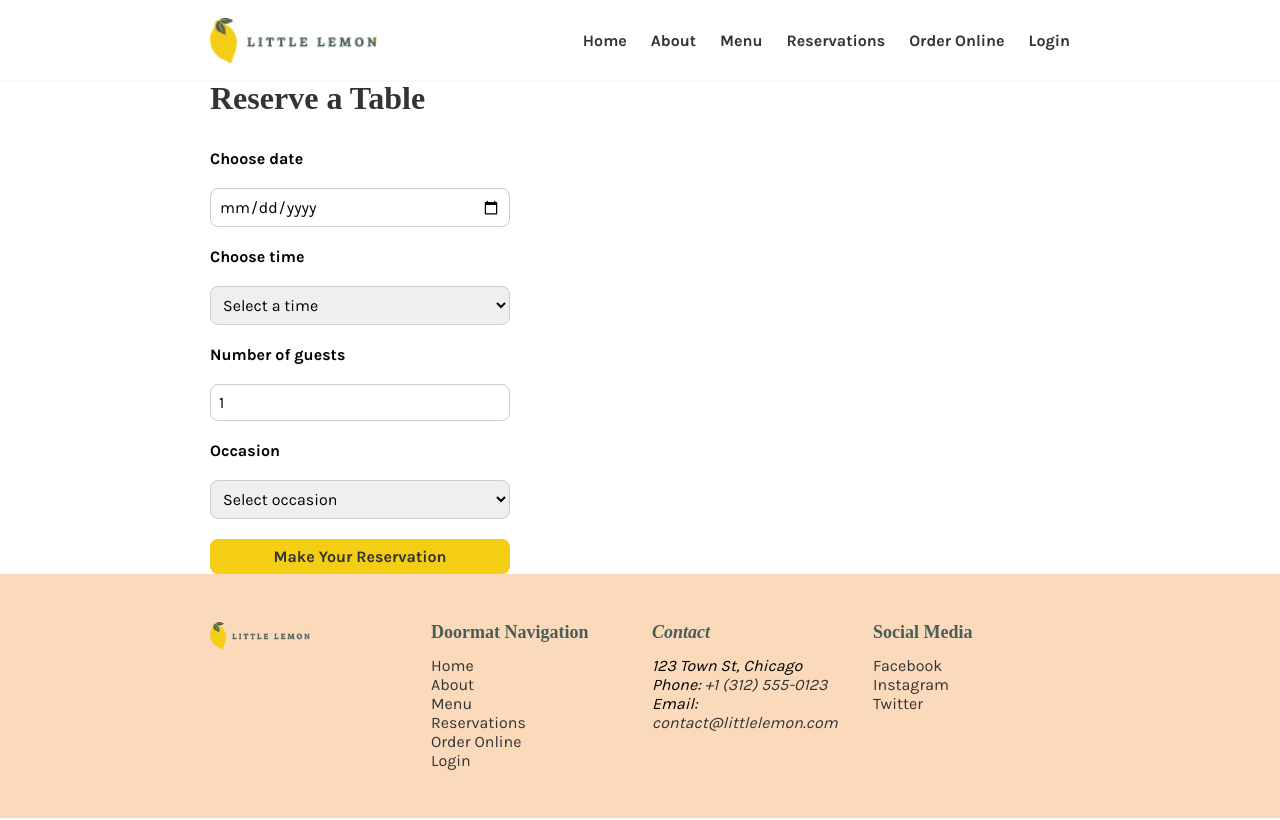
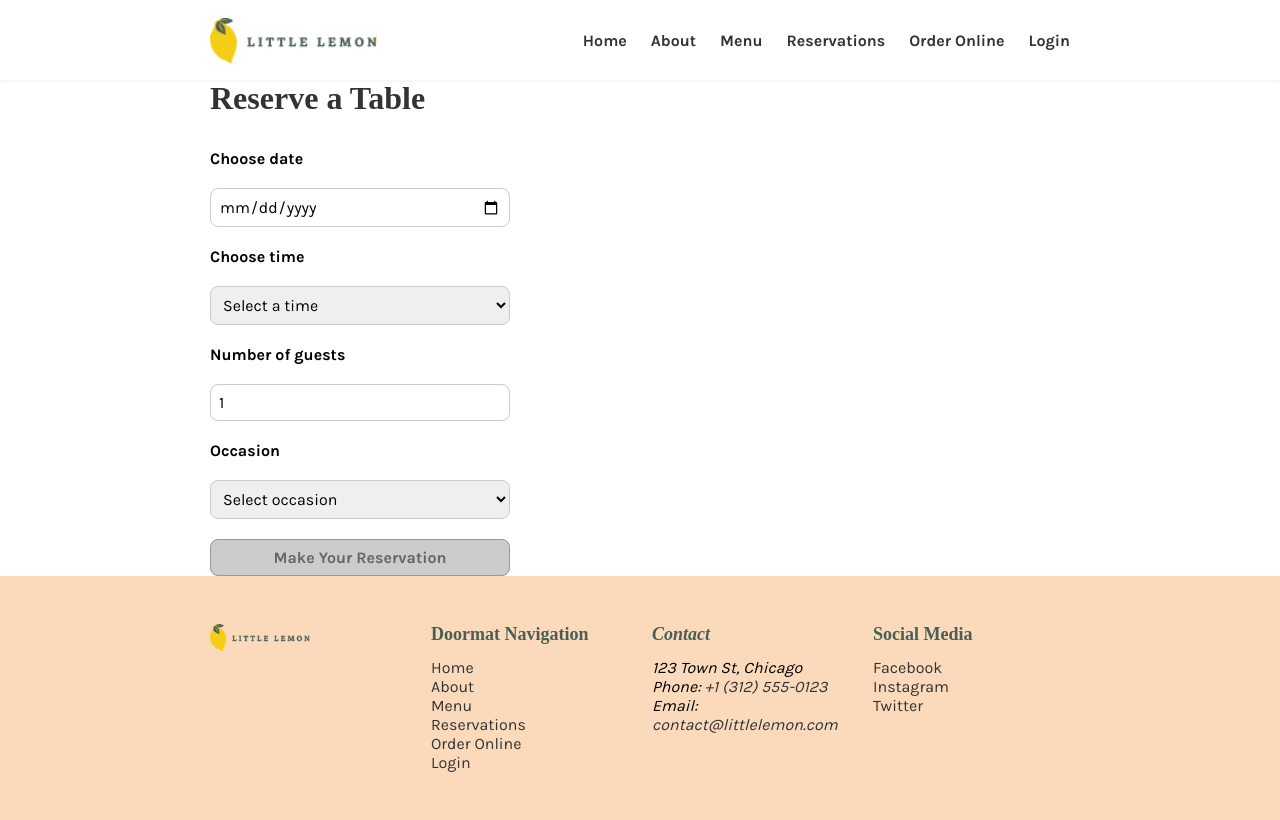
Before and after one commit to orok83/little-lemon, a React (Create React App) app: page /booking in a window 1280 px wide. Built offline with nearby package versions, Linux system fonts and the light colour scheme; a web font is replaced by a local one.

Commit message:
add form validation and update unit test

```diff
--- a/src/App.css
+++ b/src/App.css
@@ -408,13 +408,7 @@ footer {
   border-radius: 8px;
   border: 1px solid #ccc;
 }
-.booking-form input[type="submit"] {
-  background: var(--primary-yellow);
-  color: var(--dark-charcoal);
-  font-weight: bold;
-  cursor: pointer;
-  border: none;
-}
+
 .booking-slots {
   list-style: none;
   padding: 0;
@@ -440,3 +434,48 @@ footer {
     color: #495E57;
     font-weight: bold;
 }
+
+
+
+
+
+
+.past-bookings {
+    margin-top: 40px;
+    padding: 20px;
+    /* background: #f4f4f4; */
+    border-radius: 8px;
+}
+
+.bookings-table {
+    width: 100%;
+    border-collapse: collapse;
+    margin-bottom: 20px;
+}
+
+.bookings-table th, .bookings-table td {
+    border: 1px solid #ddd;
+    padding: 12px;
+    text-align: center;
+}
+
+.bookings-table th {
+    background-color: #495E57;
+    color: white;
+}
+
+.clear-btn {
+    background-color: #ee3333;
+    color: white;
+    border: none;
+    padding: 8px 16px;
+    border-radius: 4px;
+    cursor: pointer;
+}
+
+.yellow-btn.disabled {
+    background-color: #ccc;
+    color: #666;
+    cursor: not-allowed;
+    border: 1px solid #999;
+}
--- a/src/components/BookingForm.js
+++ b/src/components/BookingForm.js
@@ -1,43 +1,56 @@
-import { useState } from 'react';
+// src/components/BookingForm.js
+import { useState, useEffect } from 'react';
 
 export default function BookingForm({ availableTimes, dispatch, submitForm }) {
-
     const [date, setDate] = useState('');
     const [time, setTime] = useState('');
     const [guests, setGuests] = useState(1);
     const [occasion, setOccasion] = useState('');
 
+    // حالة للتحقق من صحة النموذج بالكامل (Step 2)
+    const [isFormValid, setIsFormValid] = useState(false);
+
+    // مراقبة التغييرات لتحديث حالة زر الإرسال (Step 2)
+    useEffect(() => {
+        const isValid = date !== '' && time !== '' && guests >= 1 && guests <= 10 && occasion !== '';
+        setIsFormValid(isValid);
+    }, [date, time, guests, occasion]);
+
     const handleSubmit = (e) => {
         e.preventDefault();
-    const formData = { date, time, guests, occasion };
-    submitForm(formData);
+        if (isFormValid) {
+            submitForm({ date, time, guests, occasion });
+        }
     };
 
     const handleDateChange = (e) => {
         const newDate = e.target.value;
         setDate(newDate);
-    // استدعاء dispatch
         dispatch({ type: 'UPDATE_TIMES', payload: newDate });
     };
 
-
     return (
-    <form onSubmit={handleSubmit} className="booking-form">
+        <form onSubmit={handleSubmit} className="booking-form" aria-label="Booking Form">
+            {/* حقل التاريخ مع منع اختيار تواريخ قديمة (Step 1) */}
             <label htmlFor="res-date">Choose date</label>
             <input
                 type="date"
                 id="res-date"
+                min={new Date().toISOString().split('T')[0]}
                 value={date}
                 onChange={handleDateChange}
                 required
+                aria-required="true"
             />
 
+            {/* حقل الوقت (Step 1) */}
             <label htmlFor="res-time">Choose time</label>
             <select
                 id="res-time"
                 value={time}
                 onChange={(e) => setTime(e.target.value)}
                 required
+                aria-required="true"
             >
                 <option value="">Select a time</option>
                 {availableTimes && availableTimes.map((t) => (
@@ -45,30 +58,42 @@ const handleDateChange = (e) => {
                 ))}
             </select>
 
+            {/* حقل عدد الضيوف مع قيود HTML5 (Step 1) */}
             <label htmlFor="guests">Number of guests</label>
             <input
                 type="number"
                 id="guests"
+                placeholder="1"
                 min="1"
                 max="10"
                 value={guests}
-        onChange={(e) => setGuests(e.target.value)}
+                onChange={(e) => setGuests(parseInt(e.target.value))}
                 required
+                aria-required="true"
             />
 
+            {/* حقل المناسبة (Step 1) */}
             <label htmlFor="occasion">Occasion</label>
             <select
                 id="occasion"
                 value={occasion}
                 onChange={(e) => setOccasion(e.target.value)}
                 required
+                aria-required="true"
             >
                 <option value="">Select occasion</option>
                 <option value="Birthday">Birthday</option>
                 <option value="Anniversary">Anniversary</option>
             </select>
 
-      <input type="submit" value="Make Your Reservation" className="yellow-btn" />
+            {/* زر الإرسال يتم تعطيله إذا كان النموذج غير صالح (Step 2) */}
+            <input
+                type="submit"
+                value="Make Your Reservation"
+                className={`yellow-btn ${!isFormValid ? 'disabled' : ''}`}
+                disabled={!isFormValid}
+                aria-label="On Click"
+            />
         </form>
     );
 }
--- a/src/pages/BookingPage.js
+++ b/src/pages/BookingPage.js
@@ -23,14 +23,14 @@ export default function BookingPage({ availableTimes, dispatch, submitForm }) {
             {/* عرض الحجوزات السابقة */}
             {pastBookings.length > 0 && (
                 <div className="past-bookings">
-                    <h2>حجوزاتك السابقة</h2>
+                    <h2>Past reservations</h2>
                     <table className="bookings-table">
                         <thead>
                             <tr>
-                                <th>التاريخ</th>
-                                <th>الوقت</th>
-                                <th>الضيوف</th>
-                                <th>المناسبة</th>
+                                <th>Date</th>
+                                <th>Time</th>
+                                <th>Guests</th>
+                                <th>Occasion</th>
                             </tr>
                         </thead>
                         <tbody>
```
Also changed, not shown: 1 other file (tests, documents, lock files or other folders). Lines whose indentation alone changed are shown as unchanged.
